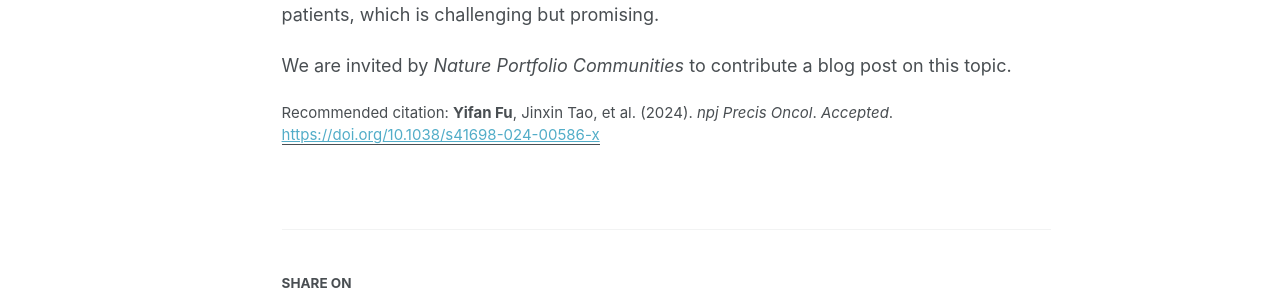
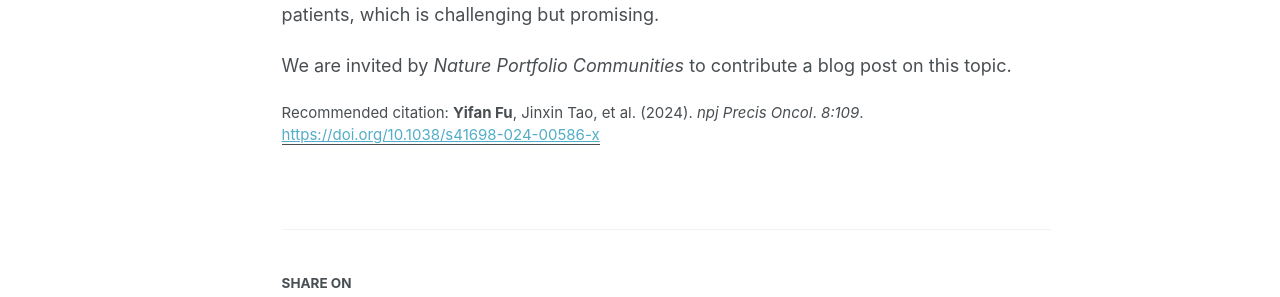
Before and after one commit to yifanfu01/yifanfu01.github.io, a Jekyll site: the page built from _publications/2024NPO.md, in a window 1280 px wide and 1288 px high. Shown: the part 477-774 px from the top of the window. Built offline with Jekyll 4.4.1, drawn with Linux system fonts in a browser that asks for light colours; some web fonts are replaced.

Commit message:
Update 2024NPO.md

```diff
--- a/_publications/2024NPO.md
+++ b/_publications/2024NPO.md
@@ -6,7 +6,7 @@ excerpt: 'This paper utilized multiomics data revealing the heterogeneity of NET
 date: 2024-03-28
 venue: 'npj Precis Oncol.'
 paperurl: 'https://doi.org/10.1038/s41698-024-00586-x'
-citation: '<b>Yifan Fu</b>, Jinxin Tao, et al. (2024). <i>npj Precis Oncol</i>. <i>Accepted</i>.'
+citation: '<b>Yifan Fu</b>, Jinxin Tao, et al. (2024). <i>npj Precis Oncol</i>. <i>8:109</i>.'
 ---
 
 I finished this article in the PUMC with Dr. Jinxin TAO in 2024, supervised by Prof. Taiping ZHANG and Prof. Yupei ZHAO.
```
